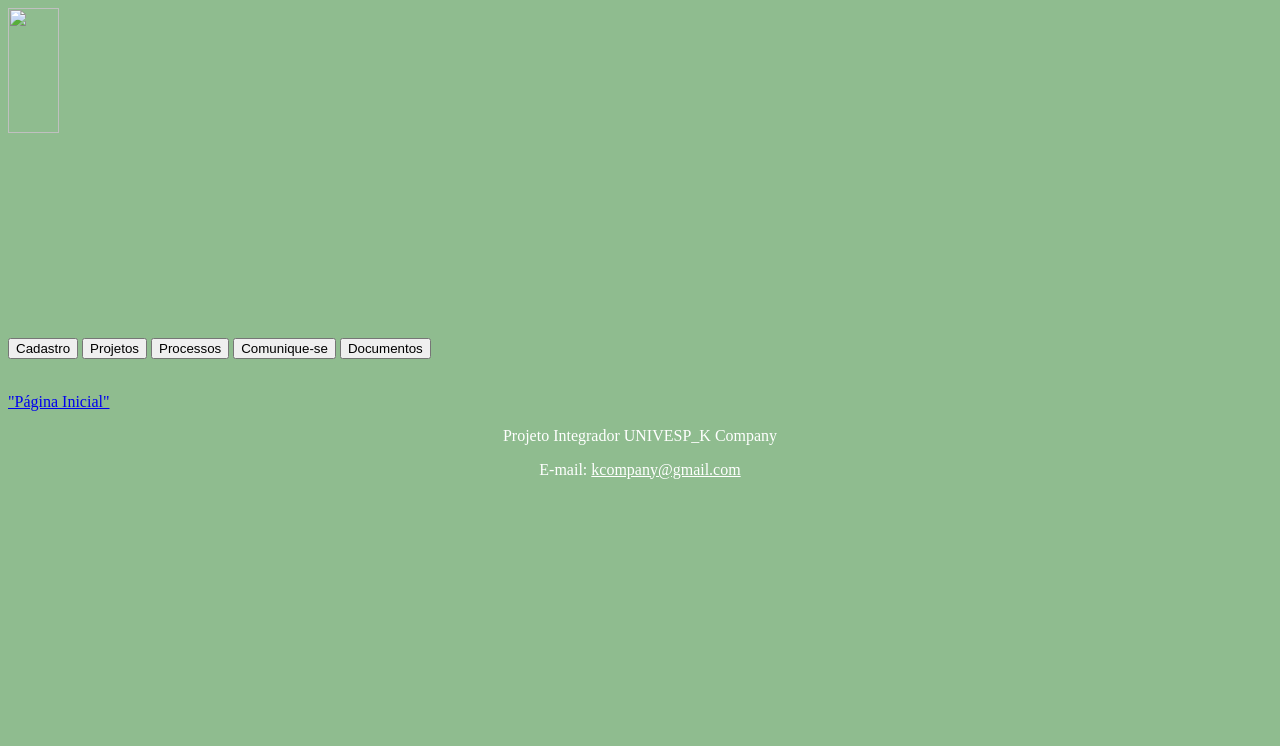
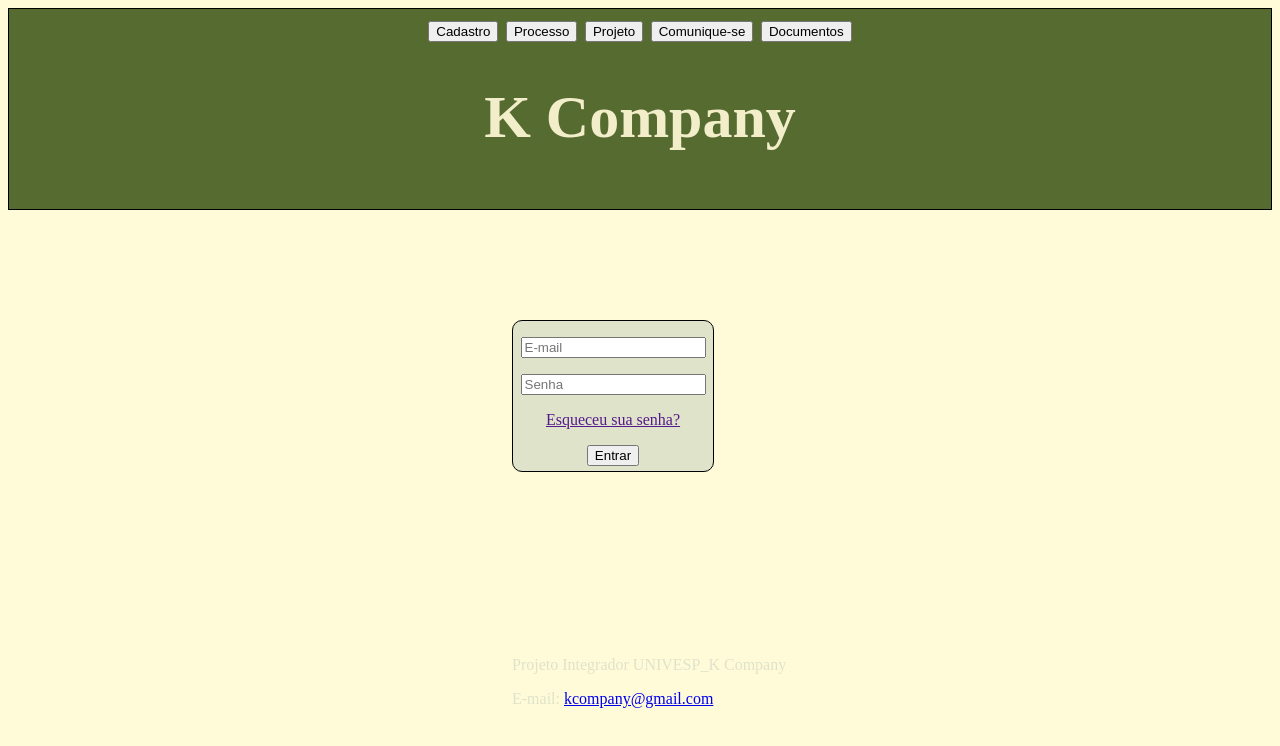
Before and after one commit to Sandro-jmo/Projeto-integrador-I-Univesp, a website: page Página Inicial.html in a window 1280 px wide. Drawn offline with Linux system fonts and the light colour scheme.

Commit message:
Add files via upload

```diff
--- a/Página Inicial.html
+++ b/Página Inicial.html
@@ -1,21 +1,69 @@
 <HTML>
-<meta charset="utf-8">
-	<head>
-		<link rel="Editor" href="Editor.css">
-		<img src="K_company.png" height="40%" width="20%">
+  <head>
+    <meta charset="utf-8">
+    <style>
+      body{
+        background-color: rgb(255, 251, 216);
+      }
+      .myDiv {
+        background-color: darkolivegreen;
+        text-align-last: center;
+        font-size: 30px;
+        color: rgb(242, 238, 202);
+        height: 200px;
+        border: 1px solid black;
 
+      }
 
-    <HEAD> </HEAD>
+  .myDiv2{
+
+      background-color: rgb(223, 227, 202);
+      text-align: center;
+      color: black;
+      height: 150px;
+      width:200px;
+      border: 1px solid black;
+      border-radius: 10px;
+      position:absolute;
+      left: 40%;
+      top: 40%
+
+      }
+.myDiv3{
+  color:rgb(223, 227, 202);
+  position:absolute;
+  left:40%;
+  top: 80%
+}
+
+      </style>
+</head>
     <BODY>
-        <body style="background-color:DarkSeaGreen;">
-        <FORM METHOD="POST" ACTION = "">
+      <div class="myDiv">
+      <input type="button" value="Cadastro"/>
+      <input type="button" value="Processo"/>
+      <input type="button" value="Projeto"/>
+      <input type="button" value="Comunique-se"/>
+      <input type="button" value="Documentos"/>
+      <h1> K Company</h1>
+      </div>
 
-           <P><INPUT VALUE="Cadastro" TYPE="BUTTON">  <INPUT VALUE="Projetos" TYPE="BUTTON">  <INPUT VALUE="Processos" TYPE="BUTTON">  <INPUT VALUE="Comunique-se" TYPE="BUTTON">  <INPUT VALUE="Documentos" TYPE="BUTTON"></P>
-           </FORM>
+     <FORM METHOD="POST" ACTION = "">
+        <div class="myDiv2">
+          <P><INPUT VALUE="" NAME="EMAIL" PLACEHOLDER="E-mail" TYPE="TEXT"></P>
+          <P><INPUT value="" NAME="SENHA" placeholder=Senha TYPE = "PASSWORD"></P>
+          <P><A HREF = "">Esqueceu sua senha?</A></P>
+          <input type="button" value="Entrar"/>
+          </div>
+
+          </FORM>
       <br>
 	<footer>
-		<a href="Index.html">"Página Inicial"</a>
-		<p style="color:white;"align="center"> Projeto Integrador UNIVESP_K Company
-                <p style="color:white;"align="center"> E-mail: <a style="color:white;" href=mailto:kcompany@gmail.com"> kcompany@gmail.com </a> </p>
+    <div class="myDiv3">
+    <p> Projeto Integrador UNIVESP_K Company </p>
+     <p> E-mail: <a href="mailto:kcompany@gmail.com"> kcompany@gmail.com </a> </p>
+    </div>
+  </footer>
+
    </BODY>
 </HTML>
```
